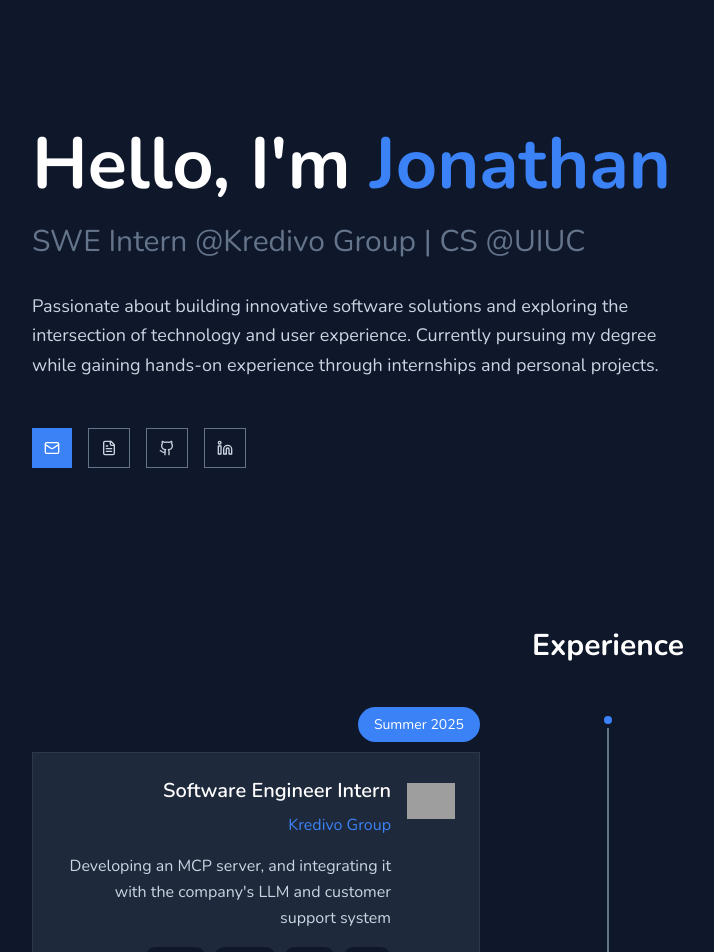
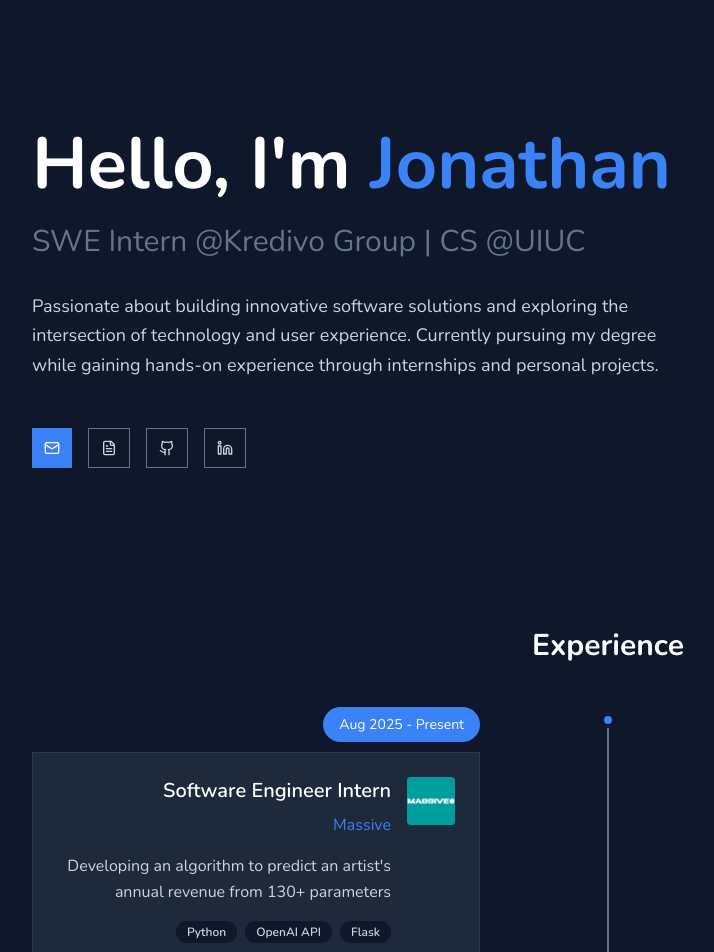
Before and after one commit to jbw9/PersonalWebsite, a React (Create React App) app: page / in a window 1280 px wide. Shown: the top 952 px of the page, without its empty margins (32-746 px from the left). Built offline with nearby package versions, Linux system fonts and the light colour scheme; grey boxes are pictures that could not be loaded.

Commit message:
added massive position

```diff
--- a/src/data.ts
+++ b/src/data.ts
@@ -49,6 +49,15 @@
 }
 
 export const experiences = [
+  {
+    title: "Software Engineer Intern",
+    company: "Massive",
+    companyIcon: "/massiveLogo.png",
+    period: "Aug 2025 - Present",
+    description:
+      "Developing an algorithm to predict an artist's annual revenue from 130+ parameters",
+    technologies: ["Python", "OpenAI API", "Flask"],
+  },
   {
     title: "Software Engineer Intern",
     company: "Kredivo Group",
```
Also changed, not shown: public/massiveLogo.png (added).
